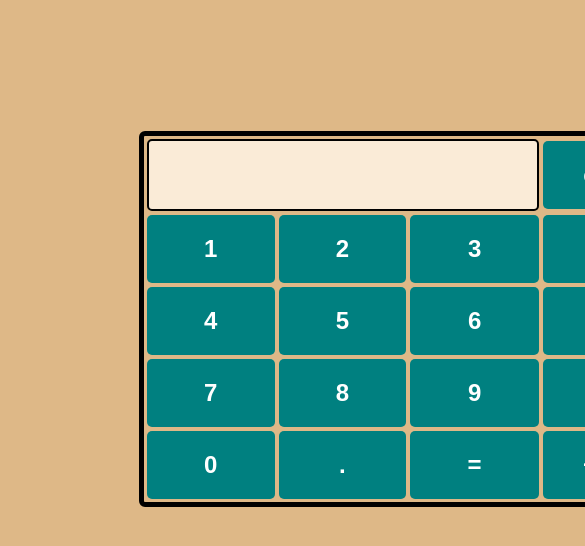
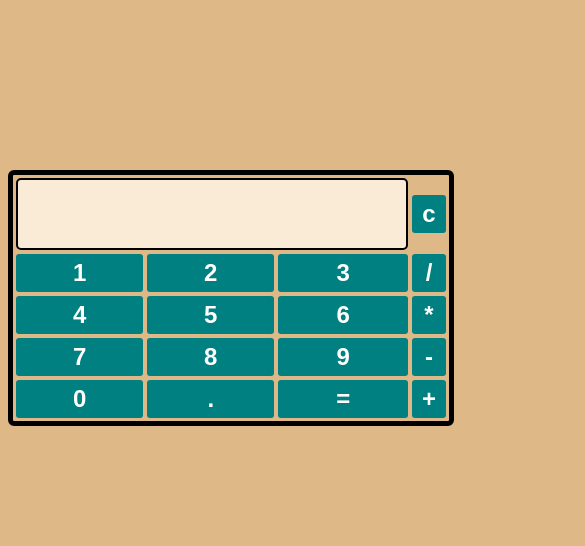
Before and after one commit to PureddyLavanya/MathCalculator, a plain HTML site: page index.html in a window 390 px wide. Shown: the top 546 px of the page, 585 px wide, since content can reach past the window. Drawn offline with nearby package versions, Linux system fonts and the light colour scheme.

Commit message:
Update mystyle.css

```diff
--- a/mystyle.css
+++ b/mystyle.css
@@ -46,3 +46,24 @@ input[type="text"] {
     border-radius:6px;
     width:35%;
 }
+@media only screen and (max-width:600px){
+   table {
+    border:5px solid black;
+    margin-left: auto;
+    margin-right: auto;
+    margin-top:170px;
+    margin-bottom:100px;
+    border-radius:6px;;
+}
+    input[type="button"] {
+    width: 100%;
+    padding: 5px 10px;
+    background-color:teal;
+    color: white;
+    font-size: 24px;
+    font-weight: bold;
+    border: none;
+    border-radius: 3px;
+}
+
+    }
```
